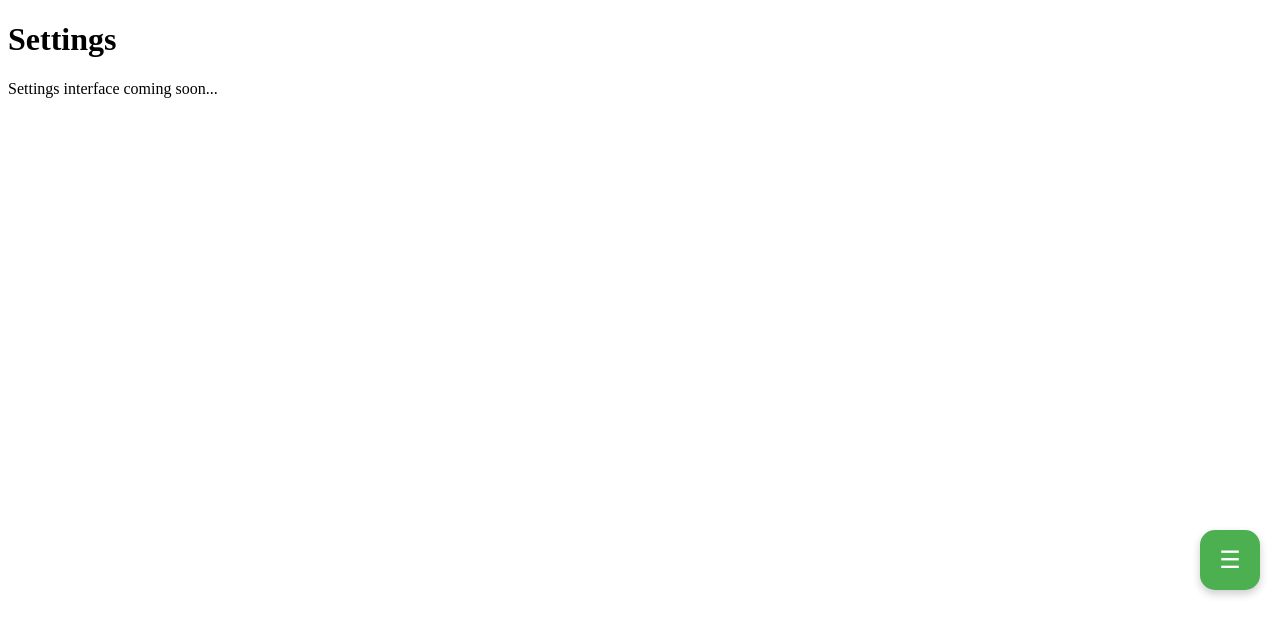
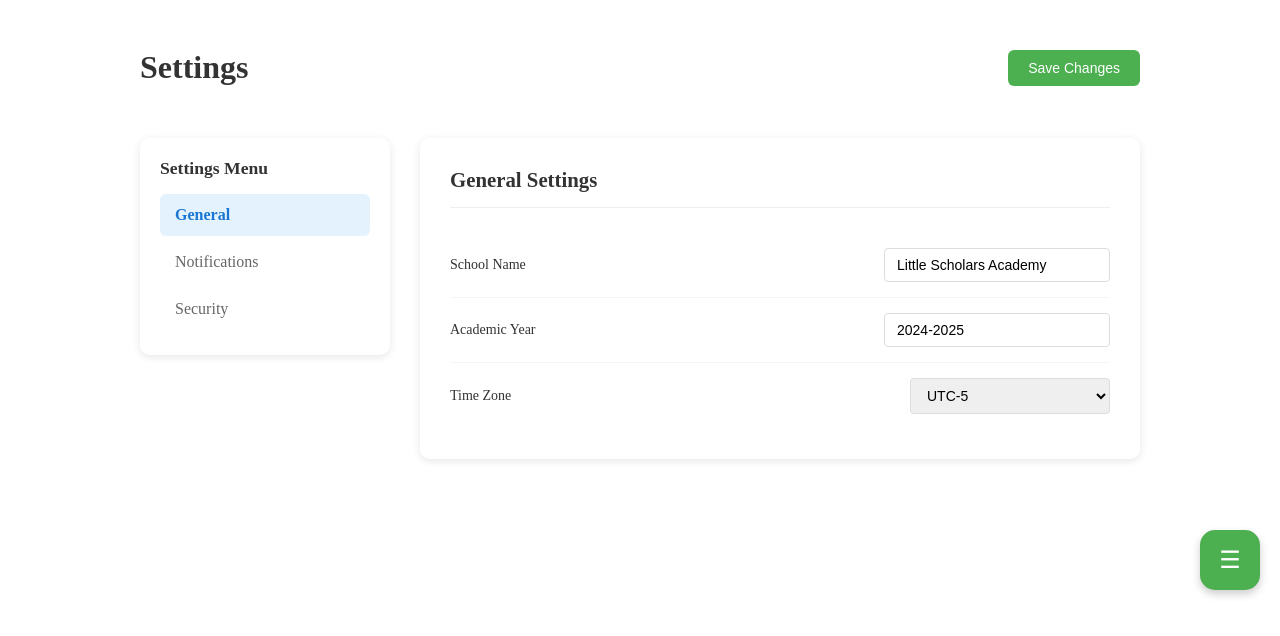
Before and after one commit to Shun89303/little-scholars-protocol, a React (Vite) app: page /settings in a window 1280 px wide. Shown: the top 636 px of the page. Built offline with nearby package versions, Linux system fonts and the light colour scheme.

Commit message:
v2.11 Settings page implement

```diff
--- /dev/null
+++ b/src/pages/Settings/Settings.css
@@ -0,0 +1,126 @@
+.settings {
+  padding: 20px;
+  max-width: 1000px;
+  margin: 0 auto;
+}
+
+.settings-header {
+  display: flex;
+  justify-content: space-between;
+  align-items: center;
+  margin-bottom: 30px;
+}
+
+.settings-header h1 {
+  color: #333;
+  font-size: 2rem;
+}
+
+.save-btn {
+  background: #4CAF50;
+  color: white;
+  border: none;
+  padding: 10px 20px;
+  border-radius: 6px;
+  cursor: pointer;
+  font-size: 14px;
+}
+
+.save-btn:hover {
+  background: #45a049;
+}
+
+.settings-layout {
+  display: grid;
+  grid-template-columns: 250px 1fr;
+  gap: 30px;
+}
+
+.settings-sidebar {
+  background: white;
+  border-radius: 10px;
+  box-shadow: 0 2px 8px rgba(0,0,0,0.1);
+  padding: 20px;
+  height: fit-content;
+}
+
+.settings-sidebar h3 {
+  color: #333;
+  font-size: 1.1rem;
+  margin: 0 0 15px 0;
+}
+
+.settings-sidebar ul {
+  list-style: none;
+  padding: 0;
+  margin: 0;
+}
+
+.settings-sidebar li {
+  padding: 12px 15px;
+  margin-bottom: 5px;
+  border-radius: 6px;
+  cursor: pointer;
+  transition: background-color 0.2s;
+  color: #666;
+}
+
+.settings-sidebar li:hover {
+  background: #f5f5f5;
+}
+
+.settings-sidebar li.active {
+  background: #e3f2fd;
+  color: #1976d2;
+  font-weight: 600;
+}
+
+.settings-content {
+  background: white;
+  border-radius: 10px;
+  box-shadow: 0 2px 8px rgba(0,0,0,0.1);
+  padding: 30px;
+}
+
+.settings-section h3 {
+  color: #333;
+  font-size: 1.3rem;
+  margin: 0 0 25px 0;
+  padding-bottom: 15px;
+  border-bottom: 1px solid #eee;
+}
+
+.setting-item {
+  display: flex;
+  justify-content: space-between;
+  align-items: center;
+  padding: 15px 0;
+  border-bottom: 1px solid #f5f5f5;
+}
+
+.setting-item:last-child {
+  border-bottom: none;
+}
+
+.setting-item label {
+  color: #333;
+  font-weight: 500;
+  font-size: 14px;
+  min-width: 200px;
+}
+
+.setting-item input[type="text"],
+.setting-item input[type="number"],
+.setting-item select {
+  padding: 8px 12px;
+  border: 1px solid #ddd;
+  border-radius: 4px;
+  font-size: 14px;
+  min-width: 200px;
+}
+
+.setting-item input[type="checkbox"] {
+  width: 18px;
+  height: 18px;
+  cursor: pointer;
+}
--- a/src/pages/Settings/Settings.jsx
+++ b/src/pages/Settings/Settings.jsx
@@ -1,10 +1,125 @@
-import React from "react";
+import React, { useState } from "react";
+import "./Settings.css";
 
 export default function Settings() {
+  const [activeSection, setActiveSection] = useState("general");
+  const [notifications, setNotifications] = useState({
+    emailAlerts: true,
+    pushNotifications: false,
+    weeklyReports: true,
+    maintenanceAlerts: true
+  });
+
+  const sections = [
+    { id: "general", name: "General" },
+    { id: "notifications", name: "Notifications" },
+    { id: "security", name: "Security" }
+  ];
+
+  const renderSection = () => {
+    switch (activeSection) {
+      case "general":
+        return (
+          <div className="settings-section">
+            <h3>General Settings</h3>
+            <div className="setting-item">
+              <label>School Name</label>
+              <input type="text" defaultValue="Little Scholars Academy" />
+            </div>
+            <div className="setting-item">
+              <label>Academic Year</label>
+              <input type="text" defaultValue="2024-2025" />
+            </div>
+            <div className="setting-item">
+              <label>Time Zone</label>
+              <select defaultValue="UTC-5">
+                <option>UTC-5</option>
+                <option>UTC-6</option>
+                <option>UTC-7</option>
+              </select>
+            </div>
+          </div>
+        );
+      case "notifications":
+        return (
+          <div className="settings-section">
+            <h3>Notification Settings</h3>
+            <div className="setting-item">
+              <label>Email Alerts</label>
+              <input
+                type="checkbox"
+                checked={notifications.emailAlerts}
+                onChange={(e) => setNotifications({...notifications, emailAlerts: e.target.checked})}
+              />
+            </div>
+            <div className="setting-item">
+              <label>Push Notifications</label>
+              <input
+                type="checkbox"
+                checked={notifications.pushNotifications}
+                onChange={(e) => setNotifications({...notifications, pushNotifications: e.target.checked})}
+              />
+            </div>
+            <div className="setting-item">
+              <label>Weekly Reports</label>
+              <input
+                type="checkbox"
+                checked={notifications.weeklyReports}
+                onChange={(e) => setNotifications({...notifications, weeklyReports: e.target.checked})}
+              />
+            </div>
+          </div>
+        );
+      case "security":
+        return (
+          <div className="settings-section">
+            <h3>Security Settings</h3>
+            <div className="setting-item">
+              <label>Session Timeout (minutes)</label>
+              <input type="number" defaultValue="30" />
+            </div>
+            <div className="setting-item">
+              <label>Password Expiry (days)</label>
+              <input type="number" defaultValue="90" />
+            </div>
+            <div className="setting-item">
+              <label>Two-Factor Authentication</label>
+              <input type="checkbox" defaultChecked={false} />
+            </div>
+          </div>
+        );
+      default:
+        return null;
+    }
+  };
+
   return (
     <div className="settings">
-      <h1>Settings</h1>
-      <p>Settings interface coming soon...</p>
+      <div className="settings-header">
+        <h1>Settings</h1>
+        <button className="save-btn">Save Changes</button>
+      </div>
+
+      <div className="settings-layout">
+        <div className="settings-sidebar">
+          <h3>Settings Menu</h3>
+          <ul>
+            {sections.map(section => (
+              <li
+                key={section.id}
+                className={activeSection === section.id ? "active" : ""}
+                onClick={() => setActiveSection(section.id)}
+              >
+                {section.name}
+              </li>
+            ))}
+          </ul>
+        </div>
+
+        <div className="settings-content">
+          {renderSection()}
+        </div>
+      </div>
     </div>
   );
 }
```
Also changed, not shown: 1 other file (tests, documents, lock files or other folders).
